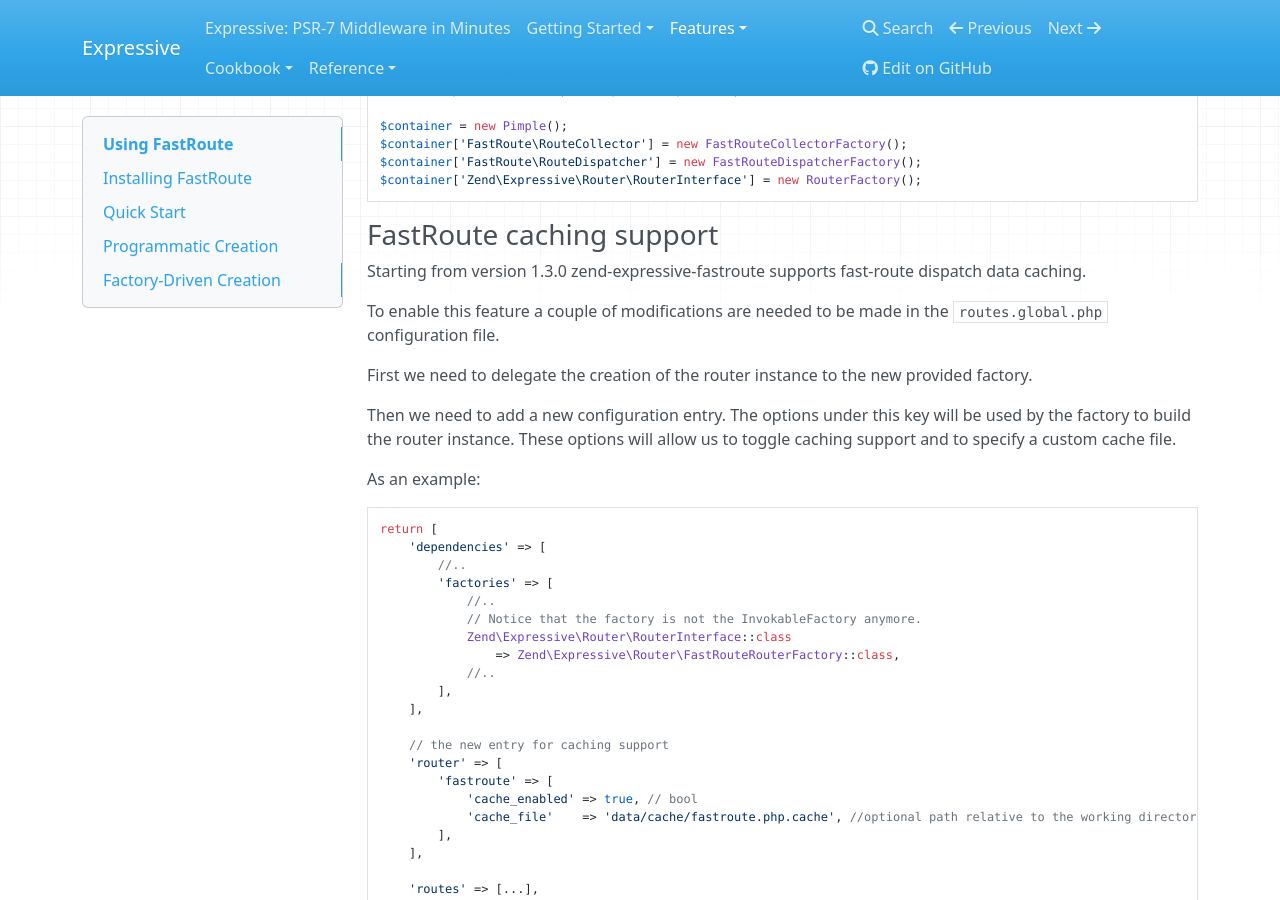
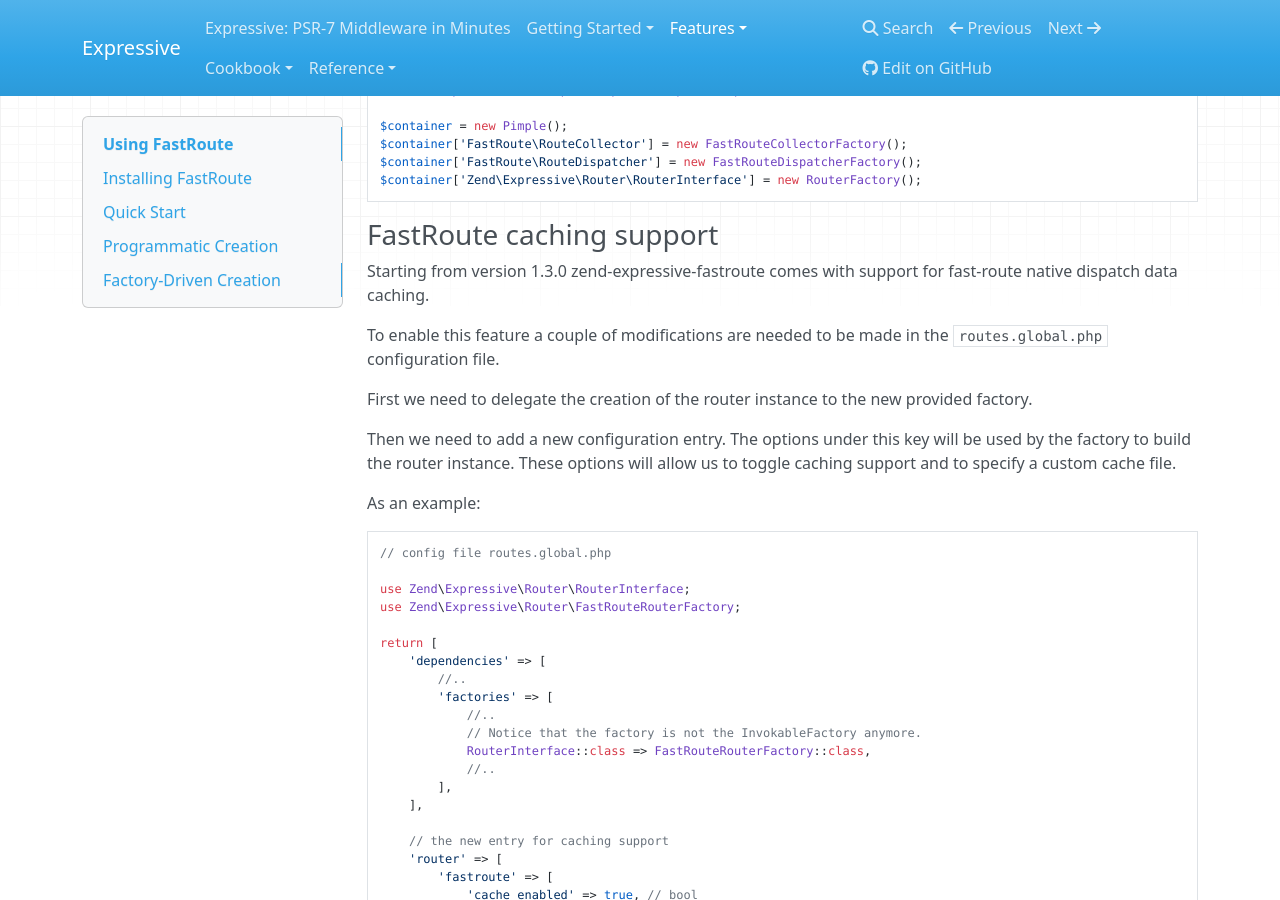
Before and after one commit to zendframework/zend-expressive, an MkDocs documentation site: the page built from doc/book/features/router/fast-route.md, in a window 1280 px wide and 900 px high, scrolled down 4829 px. Built offline with MkDocs 1.6.1, drawn with Linux system fonts in a browser that asks for light colours; nearby versions of some CDN libraries; old or Windows-style settings are respelled for this version of MkDocs.

Commit message:
Update fast-route.md

````diff
--- a/doc/book/features/router/fast-route.md
+++ b/doc/book/features/router/fast-route.md
@@ -274,8 +274,8 @@
 
 ### FastRoute caching support
 
-Starting from version 1.3.0 zend-expressive-fastroute supports fast-route
-dispatch data caching.
+Starting from version 1.3.0 zend-expressive-fastroute comes with support
+for fast-route native dispatch data caching.
 
 To enable this feature a couple of modifications are needed to be made in
 the `routes.global.php` configuration file.
@@ -289,14 +289,18 @@
 
 As an example:
 ``` php
+// config file routes.global.php
+
+use Zend\Expressive\Router\RouterInterface;
+use Zend\Expressive\Router\FastRouteRouterFactory;
+
 return [
     'dependencies' => [
         //..
         'factories' => [
             //..
             // Notice that the factory is not the InvokableFactory anymore.
-            Zend\Expressive\Router\RouterInterface::class
-                => Zend\Expressive\Router\FastRouteRouterFactory::class,
+            RouterInterface::class => FastRouteRouterFactory::class,
             //..
         ],
     ],
````
